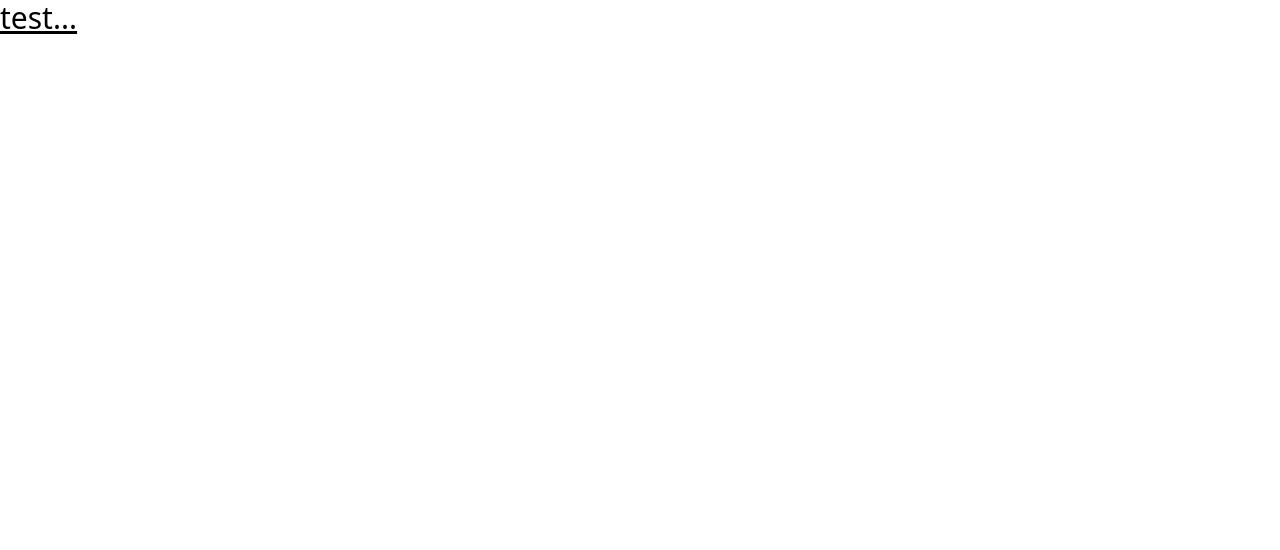
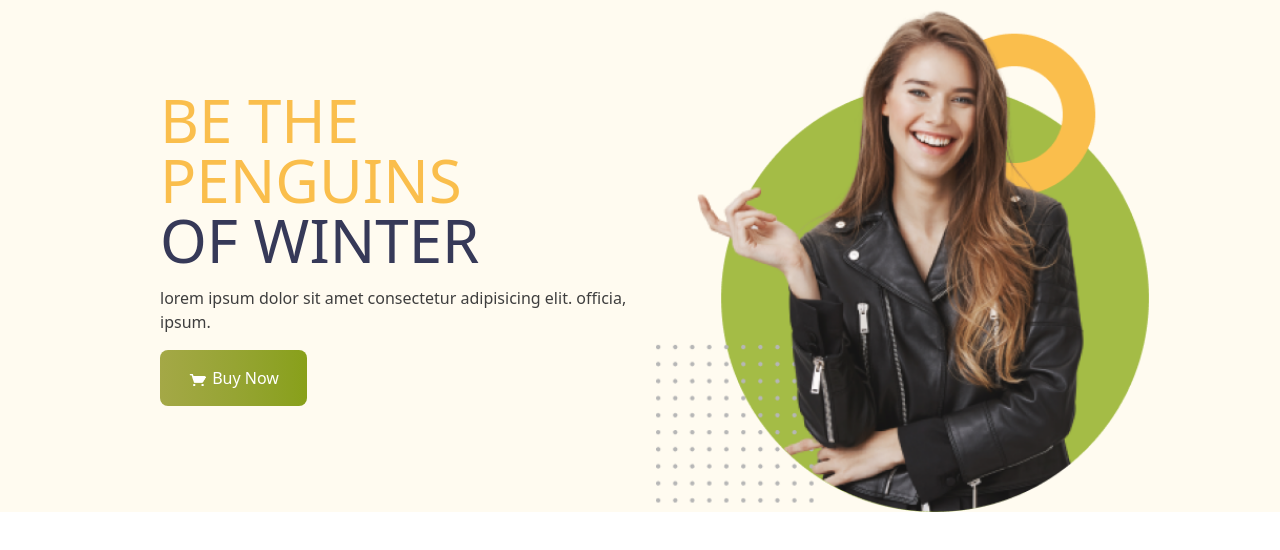
Before and after one commit to Taanveer22/penguin-fashion-again, a plain HTML site: page index.html in a window 1280 px wide. Drawn offline with nearby package versions, Linux system fonts and the light colour scheme.

Commit message:
alhamdulliah banner section done

```diff
--- a/index.html
+++ b/index.html
@@ -1,15 +1,43 @@
 <!DOCTYPE html>
 <html lang="en">
+
 <head>
     <meta charset="UTF-8">
     <meta name="viewport" content="width=device-width, initial-scale=1.0">
     <title>Penguin Fashion Again</title>
+     <!--google font cdn -->
+     <link rel="preconnect" href="https://fonts.googleapis.com">
+     <link rel="preconnect" href="https://fonts.gstatic.com" crossorigin>
+     <link href="https://fonts.googleapis.com/css2?family=Bebas+Neue&display=swap" rel="stylesheet">
+
     <!-- tailwind cdn -->
     <script src="https://unpkg.com/@tailwindcss/browser@4"></script>
 </head>
 
 <body>
-    <h1 class="text-3xl underline">test...</h1>
+
+    <header class="mb-15 bg-[#FFFBF0]">
+
+        <div class="max-w-5xl my-0 mx-auto pl-8 space-y-4  md:flex justify-between items-center">
+            <div class="w-[50%] space-y-4">
+                <h1 class="text-6xl uppercase"><span class="text-[#FABE4C]">Be the Penguins</span> <br>
+                    <span class="text-[#363958] ">of winter</span>
+                </h1>
+                <p class="text-[#3E3E3E] text-base lowercase">Lorem ipsum dolor sit amet consectetur adipisicing elit. Officia,
+                    ipsum.</p>
+                <button class="bg-linear-to-r from-[#A4A846] to-[#88A019] py-4 px-7 rounded-lg">
+                    <img class="w-[20px] h-[16px] inline" src="./icons/shopping-cart 1.png" alt="">
+                    <span class="text-base font-medium text-white">Buy Now</span>
+                </button>
+            </div>
+
+            <div class="w-[50%]">
+                <img class="w-full" src="./images/model.png" alt="">
+            </div>
+        </div>
+
+    </header>
 
 </body>
+
 </html>
```
